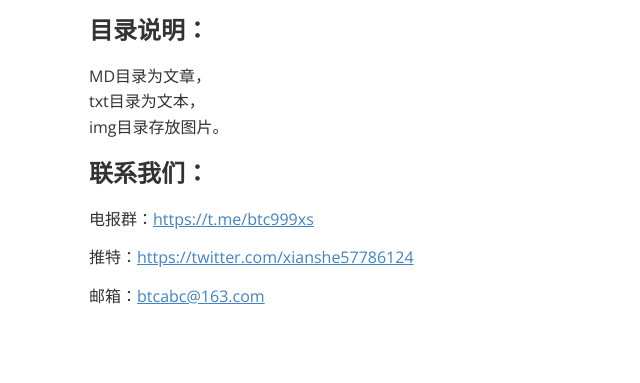
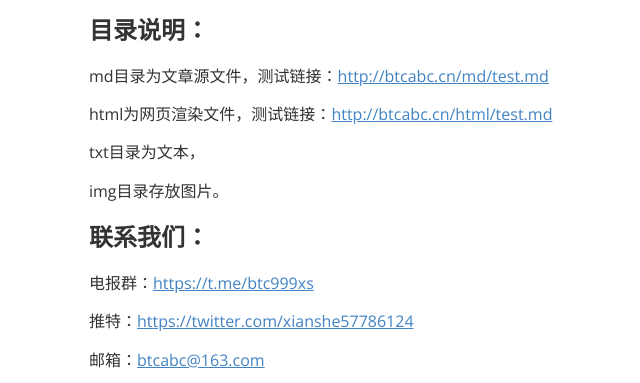
Before and after one commit to tsl1997/coin, a plain HTML site: page index.html in a window 1280 px wide. Shown: the part 160-543 px from the top of the page, without its empty margins (151-791 px from the left). Drawn offline with nearby package versions, Linux system fonts and the light colour scheme.

Commit message:
首页渲染文件替换

```diff
--- a/index.html
+++ b/index.html
@@ -594,8 +594,6 @@ header, .context-menu, .megamenu-content, footer{
 </head>
 <body class='typora-export os-windows'><div class='typora-export-content'>
 <div id='write'  class=''><h1 id='coin'><span>coin</span></h1><p><span>区块链内容在此处。</span>
-<span>本文档用MD编写，遵循MD语法。</span></p><h3 id='目录说明'><span>目录说明：</span></h3><p><span>MD目录为文章，</span>
-<span>txt目录为文本，</span>
-<span>img目录存放图片。</span></p><h3 id='联系我们'><span>联系我们：</span></h3><p><span>电报群：</span><a href='https://t.me/btc999xs' target='_blank' class='url'>https://t.me/btc999xs</a></p><p><span>推特：</span><a href='https://twitter.com/xianshe57786124'><span>https://twitter.com/xianshe57786124</span></a></p><p><span>邮箱：</span><a href='mailto:btcabc@163.com' target='_blank' class='url'>btcabc@163.com</a></p><p>&nbsp;</p></div></div>
+<span>本文档用MD编写，遵循MD语法。</span></p><h3 id='目录说明'><span>目录说明：</span></h3><p><span>md目录为文章源文件，测试链接：</span><a href='http://btcabc.cn/md/test.md' target='_blank' class='url'>http://btcabc.cn/md/test.md</a></p><p><span>html为网页渲染文件，测试链接：</span><a href='http://btcabc.cn/html/test.md' target='_blank' class='url'>http://btcabc.cn/html/test.md</a></p><p><span>txt目录为文本，</span></p><p><span>img目录存放图片。</span></p><h3 id='联系我们'><span>联系我们：</span></h3><p><span>电报群：</span><a href='https://t.me/btc999xs' target='_blank' class='url'>https://t.me/btc999xs</a></p><p><span>推特：</span><a href='https://twitter.com/xianshe57786124' target='_blank' class='url'>https://twitter.com/xianshe57786124</a></p><p><span>邮箱：</span><a href='mailto:btcabc@163.com' target='_blank' class='url'>btcabc@163.com</a></p><p>&nbsp;</p></div></div>
 </body>
 </html>
```
